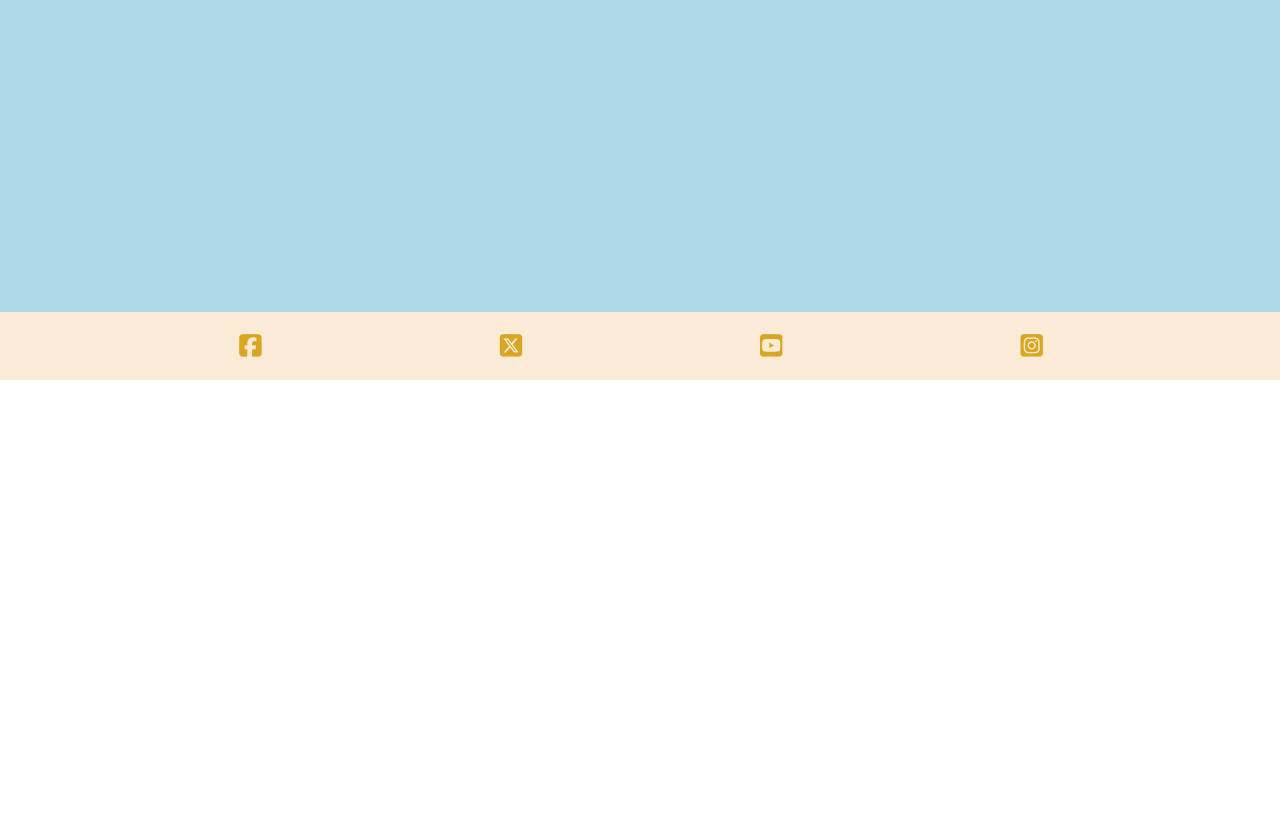
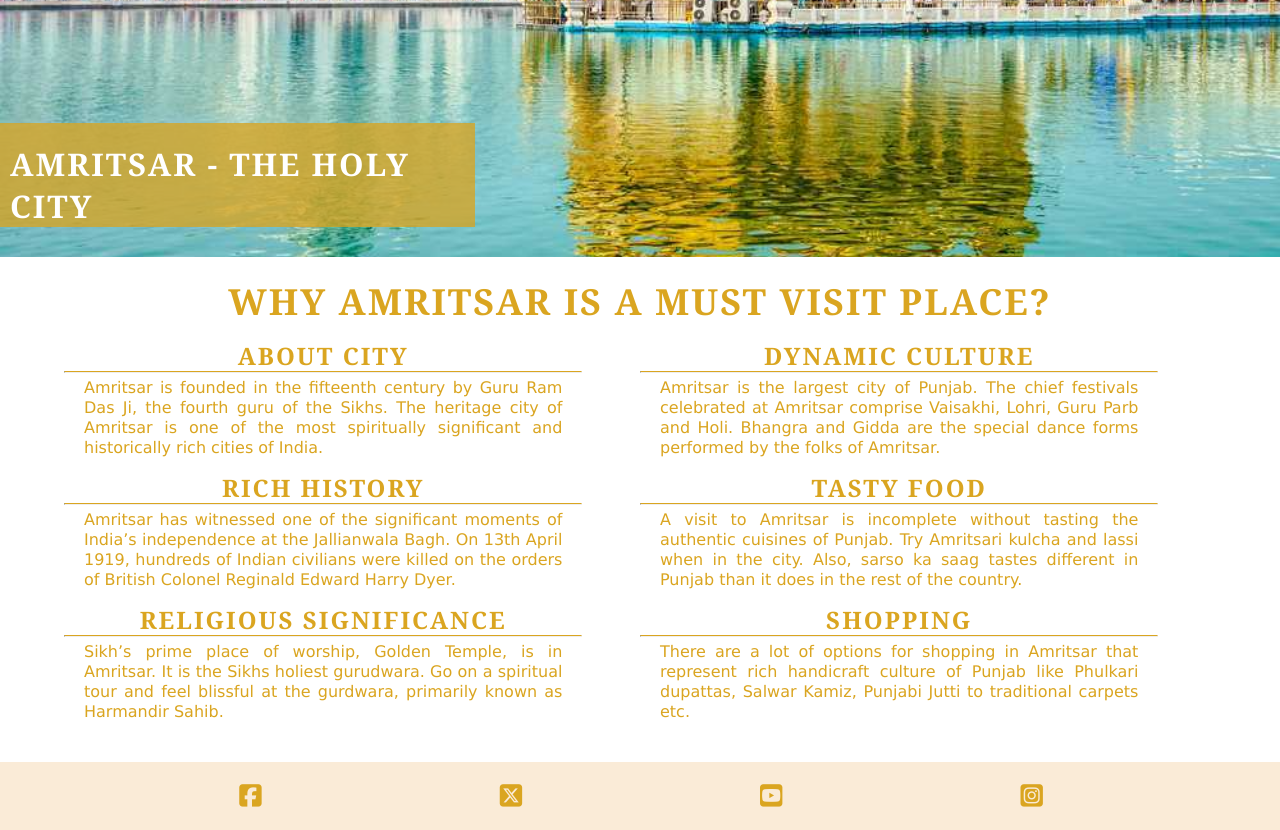
Before and after one commit to Sugandhi13/amritsar-tourism, a plain HTML site: page index.html in a window 1280 px wide. Shown: the part 420-1250 px from the top of the page. Before the commit the page ends 800 px from the top, so only its background shows below. Drawn offline with Linux system fonts and the light colour scheme.

Commit message:
Fixed sections alignment and text formatting in index.html page by updating and adding new media queries on style.css file

```diff
--- a/assets/css/style.css
+++ b/assets/css/style.css
@@ -13,6 +13,15 @@ body {
     /* Generic project styles */
     color: #DAA520;
     font-family: Verdana, sans-serif;
+}
+
+h1,
+h2,
+h3 {
+    font-family: Cambria, sans-serif;
+    text-transform: uppercase;
+    letter-spacing: 2px;
+    color: #DAA520;
 }
 
 /*Header */
@@ -33,20 +42,13 @@ header a {
     color: inherit;
 }
 
-h1 {
-    font-family: Cambria, sans-serif;
-    text-transform: uppercase;
-    letter-spacing: 2px;
-    color: #DAA520;
-}
-
 #menu {
     font-size: 110%;
     letter-spacing: 4px;
     list-style-type: none;
 }
 
-#menu > li {
+#menu>li {
     margin-bottom: 1em;
 }
 
@@ -82,10 +84,64 @@ nav {
 
 /*Main Content */
 main {
-    background-color: lightblue;
     /* Make main element take up any surplus space to push footer down */
     flex: 1 0 auto;
     margin-top: 77px;
+}
+
+#hero {
+    height: 600px;
+    width: 100%;
+    background-color: lightgreen;
+    background: url("../images/goldentemple.jpg") no-repeat center center/cover;
+    position: relative;
+}
+
+#cover-text {
+    background-color: #daa520c4;
+    font-size: 130%;
+    position: absolute;
+    bottom: 30px;
+    width: 85%;
+    min-height: 100px;
+    padding-top: 20px;
+    padding-left: 10px;
+}
+
+#cover-text>h2 {
+    color: #ffffff;
+}
+
+/* City info section */
+
+#why-amritsar {
+    width: 90%;
+    margin: 20px auto;
+}
+
+#why-amritsar h1 {
+    margin-bottom: 20px;
+    text-align: center;
+    font-size: 175%;
+}
+
+#history-of-city > div, #culture-of-city > div{
+    line-height: 20px;
+    margin-bottom: 20px;
+}
+
+#history-of-city h2, #culture-of-city h2 {
+    text-align: center;
+}
+
+#city-info p {
+    padding: 0 20px;
+    text-align: justify;
+}
+
+#city-info hr {
+    border-top: 1px solid #DAA520;
+    margin: 5px 0;
 }
 
 /*Footer */
@@ -114,13 +170,15 @@ main {
 }
 
 /* Media query: tablets and larger screens (768px and up) */
-@media screen and (min-width: 768px) {
+@media screen and (min-width: 768px
+) {
     /* Header */
     nav {
         display: block;
         position: relative;
         box-shadow: none;
         width: fit-content;
+        padding-right: 1rem;
     }
 
     #menu {
@@ -145,10 +203,44 @@ main {
     main {
         margin-top: 58px;
     }
+
+    /* Hero */
+    #cover-text {
+        width: 475px;
+        min-height: 75px;
+    }
+
+    /* City info section */
+    #city-info {
+        display: flex;
+        flex-direction: row;
+        width: 100%;
+    }
+
+    #city-info > div {
+        flex: 1;
+    }
+
+    #history-of-city > div, #culture-of-city > div {
+        width: 90%;
+    }
+
+    #culture-of-city {
+        order: 1;
+    }
+
+    #history-of-city > div {
+        align-self: flex-start;
+    }
+
+    #culture-of-city > div {
+        align-self: flex-end;
+    }
 }
 
 /* Media query: laptops and desktops (992px and up) */
-@media screen and (min-width: 992px) {
+@media screen and (min-width: 992px
+) {
     /* Header */
     #logo {
         font-size: 280%;
@@ -164,4 +256,9 @@ main {
     main {
         margin-top: 77px;
     }
+
+    /* City info section */
+    #why-amritsar h1 {
+        font-size: 225%;
+    }
 }
--- a/index.html
+++ b/index.html
@@ -37,7 +37,77 @@
     </header>
 
     <!-- Main Content -->
-    <main>Main Content</main>
+    <main>
+        <!-- Hero Image -->
+        <section id="hero">
+            <div id="cover-text">
+                <h2>Amritsar - The Holy City</h2>
+            </div>
+        </section>
+
+        <!-- Information about Amrtisar -->
+        <section id="why-amritsar">
+
+            <h1>Why Amritsar is a must visit place?</h1>
+
+            <!-- Information about the city, its history,  religious significance, culture, food and shopping options etc -->
+            <div id="city-info">
+                <div id="history-of-city">
+                    <div>
+                        <h2>About City</h2>
+                        <hr>
+                        <p> Amritsar is founded in the fifteenth century by Guru Ram Das Ji, the fourth guru of the Sikhs.
+                            The heritage city of Amritsar is one of the most spiritually significant and historically rich cities of India.
+                        </p>
+                    </div>
+                    <div>
+                        <h2>Rich History</h2>
+                        <hr>
+                        <p>
+                            Amritsar has witnessed one of the significant moments of India’s independence at the Jallianwala Bagh.
+                            On 13th April 1919, hundreds of Indian civilians were killed on the orders of British Colonel Reginald Edward Harry Dyer.
+                        </p>
+                    </div>
+                    <div>
+                        <h2>Religious Significance</h2>
+                        <hr>
+                        <p>
+                            Sikh’s prime place of worship, Golden Temple, is in Amritsar. It is the Sikhs holiest gurudwara.
+                            Go on a spiritual tour and feel blissful at the gurdwara, primarily known as Harmandir Sahib.
+                        </p>
+                    </div>
+                </div>
+                <div id="culture-of-city">
+                    <div>
+                        <h2>Dynamic Culture</h2>
+                        <hr>
+                        <p>
+                            Amritsar is the largest city of Punjab.
+                            The chief festivals celebrated at Amritsar comprise Vaisakhi, Lohri, Guru Parb and Holi.
+                            Bhangra and Gidda are the special dance forms performed by the folks of Amritsar.
+                        </p>
+                    </div>
+                    <div>
+                        <h2>Tasty Food</h2>
+                        <hr>
+                        <p>
+                            A visit to Amritsar is incomplete without tasting the authentic cuisines of Punjab.
+                            Try Amritsari kulcha and lassi when in the city.
+                            Also, sarso ka saag tastes different in Punjab than it does in the rest of the country.
+                        </p>
+                    </div>
+                    <div>
+                        <h2>Shopping</h2>
+                        <hr>
+                        <p>
+                            There are a lot of options for shopping in Amritsar that represent rich handicraft culture of Punjab
+                            like Phulkari dupattas, Salwar Kamiz, Punjabi Jutti to traditional carpets etc.
+                        </p>
+                    </div>
+                </div>
+            </div>
+        </section>
+    </main>
 
     <!-- Footer section with Social Media links -->
     <footer>
```
